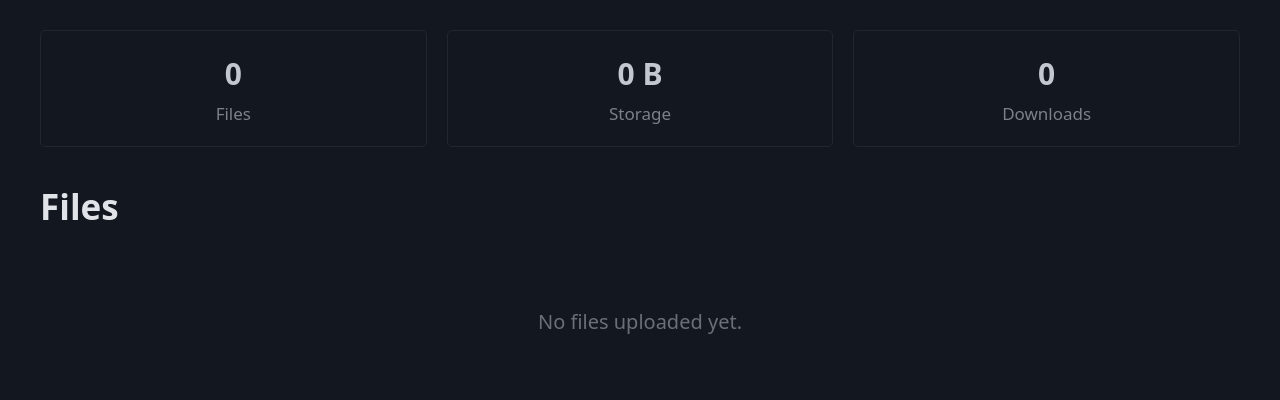
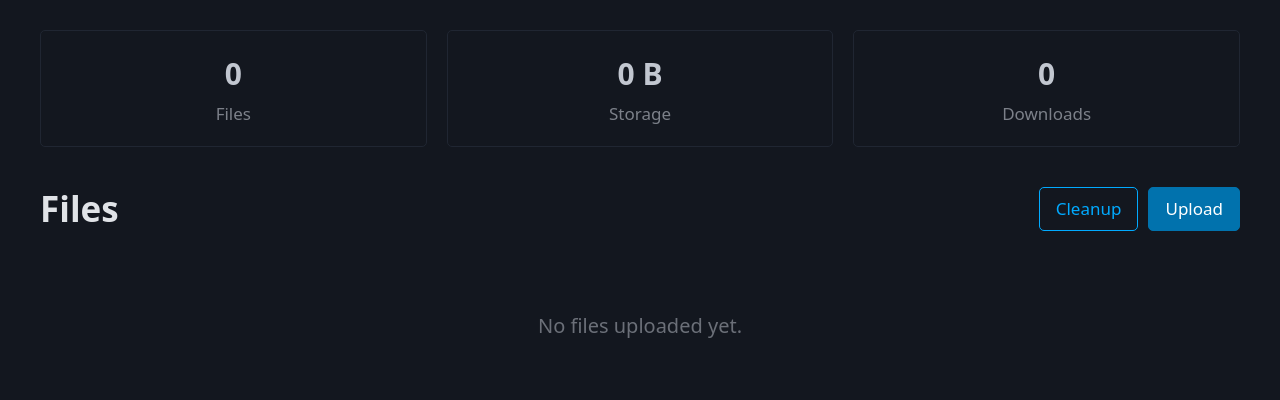
Before and after one commit to Saurav-Paul/drop, a FastAPI app: page / in a window 1280 px wide. Shown: the part 69-469 px from the top of the page. Run offline with FastAPI, Linux system fonts and the light colour scheme; data that the repository does not hold is empty; some libraries are stand-ins or nearby versions.

Commit message:
(feat): add cleanup button, last cleanup time, and manual upload to dashboard
Dashboard now shows cleanup/upload action buttons, displays last cleanup
timestamp with timeago formatting, and supports manual file upload via
a modal dialog. HTMX cleanup endpoint returns updated dashboard content
inline.

```diff
--- a/backend/api/pages/controllers/pages_controller.py
+++ b/backend/api/pages/controllers/pages_controller.py
@@ -7,11 +7,17 @@ from fastapi import APIRouter, Form, Request
 from fastapi.responses import HTMLResponse, RedirectResponse
 from fastapi.templating import Jinja2Templates
 
+from fastapi import UploadFile, File
+
 from auth import COOKIE_NAME, create_session_cookie, is_admin
-from config import ADMIN_ENABLED, DROP_ADMIN_PASS, DROP_ADMIN_USER
+from config import ADMIN_ENABLED, DROP_ADMIN_PASS, DROP_ADMIN_USER, FILES_DIR
+from api.files.repositories import files_repository
 from api.files.services import files_service
 from api.settings.dto.settings import SettingsUpdate
+from api.settings.repositories import settings_repository
 from api.settings.services import settings_service
+from api.upload.services import upload_service
+from cleanup import run_cleanup
 
 import secrets
 
@@ -113,10 +119,18 @@ async def dashboard(request: Request):
 
     files = files_service.list_files()
     stats = files_service.get_stats()
+    last_cleanup_raw = settings_repository.get("last_cleanup")
+    last_cleanup = None
+    if last_cleanup_raw:
+        try:
+            last_cleanup = datetime.fromisoformat(last_cleanup_raw)
+        except ValueError:
+            last_cleanup = None
     return templates.TemplateResponse("dashboard.html", {
         "request": request,
         "files": files,
         "stats": stats,
+        "last_cleanup": last_cleanup,
     })
 
 
@@ -158,13 +172,79 @@ async def settings_submit(
 
 @router.delete("/api/files/{code}/htmx")
 async def htmx_delete_file(request: Request, code: str):
-    """HTMX endpoint — delete file and return updated stats partial."""
+    """HTMX endpoint — delete file and return empty row + OOB stats update."""
     if not is_admin(request):
         return HTMLResponse("Unauthorized", status_code=401)
 
     files_service.delete_file(code)
     stats = files_service.get_stats()
-    return templates.TemplateResponse("_stats.html", {
+    stats_html = templates.get_template("_stats.html").render(
+        request=request, stats=stats,
+    )
+    return HTMLResponse(f'<div id="stats-container" hx-swap-oob="innerHTML">{stats_html}</div>')
+
+
+@router.post("/cleanup", response_class=HTMLResponse)
+async def run_cleanup_action(request: Request):
+    """HTMX endpoint — trigger cleanup and return updated dashboard."""
+    if not is_admin(request):
+        return HTMLResponse("Unauthorized", status_code=401)
+
+    count = run_cleanup()
+    files = files_service.list_files()
+    stats = files_service.get_stats()
+    last_cleanup_raw = settings_repository.get("last_cleanup")
+    last_cleanup = None
+    if last_cleanup_raw:
+        try:
+            last_cleanup = datetime.fromisoformat(last_cleanup_raw)
+        except ValueError:
+            last_cleanup = None
+    return templates.TemplateResponse("_dashboard_content.html", {
         "request": request,
+        "files": files,
         "stats": stats,
+        "last_cleanup": last_cleanup,
+        "cleanup_message": f"Cleaned up {count} file{'s' if count != 1 else ''}",
     })
+
+
+@router.post("/upload", response_class=HTMLResponse)
+async def manual_upload(
+    request: Request,
+    file: UploadFile = File(...),
+    expiry: str = Form(""),
+    max_downloads: str = Form(""),
+):
+    """Manual file upload from the dashboard."""
+    if not is_admin(request):
+        return HTMLResponse("Unauthorized", status_code=401)
+
+    # Save file to disk
+    filename = file.filename
+    code = upload_service.generate_code()
+    file_dir = FILES_DIR / code
+    file_dir.mkdir(parents=True, exist_ok=True)
+    final_path = file_dir / filename
+
+    size = 0
+    with open(final_path, "wb") as f:
+        while chunk := await file.read(1024 * 1024):
+            size += len(chunk)
+            f.write(chunk)
+
+    expires_at = upload_service.parse_expiry(expiry) if expiry else upload_service.parse_expiry(
+        settings_service.get_all().default_expiry
+    )
+    max_dl = int(max_downloads) if max_downloads else None
+
+    files_repository.create(
+        code=code,
+        filename=filename,
+        filepath=str(final_path),
+        size=size,
+        max_downloads=max_dl,
+        expires_at=expires_at,
+    )
+
+    return RedirectResponse(url="/", status_code=303)
--- a/static/style.css
+++ b/static/style.css
@@ -101,6 +101,13 @@ form small {
     opacity: 0.6;
 }
 
+/* Cleanup message */
+.cleanup-message {
+    color: var(--pico-ins-color);
+    font-size: 0.85rem;
+    margin-bottom: 0.5rem;
+}
+
 /* Login page */
 .login-container {
     max-width: 400px;
--- /dev/null
+++ b/templates/_dashboard_content.html
@@ -0,0 +1,54 @@
+<div id="stats-container">
+    {% include "_stats.html" %}
+</div>
+
+<div style="display: flex; align-items: center; justify-content: space-between; margin-bottom: 1rem;">
+    <h2 style="margin: 0;">Files</h2>
+    <div style="display: flex; gap: 0.5rem; align-items: center;">
+        <button
+            class="outline"
+            hx-post="/cleanup"
+            hx-target="#dashboard-content"
+            hx-swap="innerHTML"
+            hx-confirm="Run cleanup now?"
+            style="margin: 0; padding: 0.4rem 0.8rem; font-size: 0.85rem;"
+        >Cleanup</button>
+        <button
+            onclick="document.getElementById('upload-modal').showModal()"
+            style="margin: 0; padding: 0.4rem 0.8rem; font-size: 0.85rem;"
+        >Upload</button>
+    </div>
+</div>
+
+{% if cleanup_message %}
+<p class="cleanup-message">{{ cleanup_message }}</p>
+{% endif %}
+
+{% if last_cleanup %}
+<p style="font-size: 0.8rem; opacity: 0.5; margin-top: -0.5rem; margin-bottom: 1rem;">Last cleanup: {{ last_cleanup | timeago }}</p>
+{% endif %}
+
+{% if files %}
+<div class="table-container">
+    <table>
+        <thead>
+            <tr>
+                <th>Filename</th>
+                <th>Code</th>
+                <th>Size</th>
+                <th>Downloads</th>
+                <th>Expires</th>
+                <th>Uploaded</th>
+                <th></th>
+            </tr>
+        </thead>
+        <tbody>
+            {% for file in files %}
+            {% include "_file_row.html" %}
+            {% endfor %}
+        </tbody>
+    </table>
+</div>
+{% else %}
+<p class="empty-state">No files uploaded yet.</p>
+{% endif %}
--- a/templates/dashboard.html
+++ b/templates/dashboard.html
@@ -1,34 +1,29 @@
 {% extends "base.html" %}
 {% block title %}Dashboard — Drop{% endblock %}
 {% block content %}
-<div id="stats-container">
-    {% include "_stats.html" %}
+<div id="dashboard-content">
+    {% include "_dashboard_content.html" %}
 </div>
 
-<h2>Files</h2>
+<!-- Upload Modal -->
+<dialog id="upload-modal">
+    <article>
+        <header>
+            <button aria-label="Close" rel="prev" onclick="document.getElementById('upload-modal').close()"></button>
+            <h3>Upload File</h3>
+        </header>
+        <form method="post" action="/upload" enctype="multipart/form-data">
+            <label for="file">File</label>
+            <input type="file" id="file" name="file" required>
 
-{% if files %}
-<div class="table-container">
-    <table>
-        <thead>
-            <tr>
-                <th>Filename</th>
-                <th>Code</th>
-                <th>Size</th>
-                <th>Downloads</th>
-                <th>Expires</th>
-                <th>Uploaded</th>
-                <th></th>
-            </tr>
-        </thead>
-        <tbody>
-            {% for file in files %}
-            {% include "_file_row.html" %}
-            {% endfor %}
-        </tbody>
-    </table>
-</div>
-{% else %}
-<p class="empty-state">No files uploaded yet.</p>
-{% endif %}
+            <label for="expiry">Expiry</label>
+            <input type="text" id="expiry" name="expiry" placeholder="e.g. 24h, 3d, 7d (default: settings)">
+
+            <label for="max_downloads">Max Downloads</label>
+            <input type="text" id="max_downloads" name="max_downloads" placeholder="Leave empty for unlimited">
+
+            <button type="submit">Upload</button>
+        </form>
+    </article>
+</dialog>
 {% endblock %}
```
Also changed, not shown: backend/cleanup.py (+15 -3 lines).
